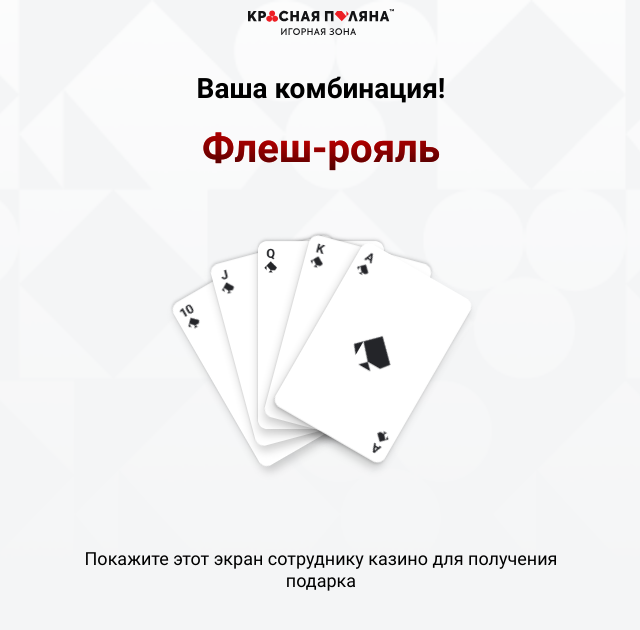
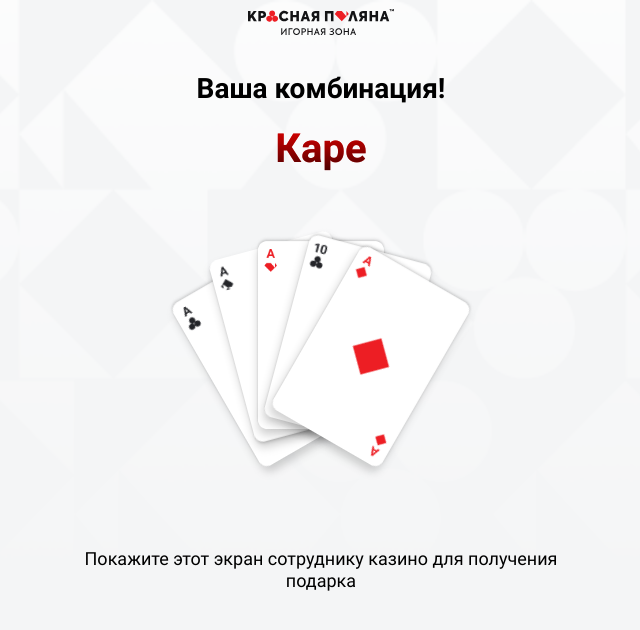
Before and after one commit to Galimard/casino, a React (Vite) app: page /combination in a window 1280 px wide. Shown: the top 630 px of the page, without its empty margins (319-959 px from the left). Built offline with nearby package versions, Linux system fonts and the light colour scheme.

Commit message:
fix button

```diff
--- a/src/features/combination-content/CombinationContent.tsx
+++ b/src/features/combination-content/CombinationContent.tsx
@@ -20,11 +20,11 @@ export const CombinationContent: FC = () => {
     // }
 
     if (randomValue <= 25) {
-      setCombination('Флеш-рояль');
+      setCombination('Пара');
     } else if (randomValue <= 50) {
-      setCombination('Флеш-рояль');
+      setCombination('Фулл-хаус');
     } else if (randomValue <= 75) {
-      setCombination('Флеш-рояль');
+      setCombination('Каре');
     } else {
       setCombination('Флеш-рояль');
     }
--- a/src/features/login-content/LoginContent.tsx
+++ b/src/features/login-content/LoginContent.tsx
@@ -95,13 +95,13 @@ export const LoginContent: FC = () => {
           <form onSubmit={event => handleSubmit(event)}>
             <Input ref={inputRef} value={ inputValue } onChange={ handleInputChange } onFocus={ handleInputFocus } error={ errorInput } />
 
-            {errorInput === '' &&
+            {/* {errorInput === '' &&  */}
               <Button
                 text='Играть'
                 disabled={inputValue === '' ? true : false}
-                class='login-btn'
+                class={`login-btn`}
               />
-            }
+            {/* } */}
           </form>
 
           {error && <Message message={ error } />}
--- a/src/styles/_vars.scss
+++ b/src/styles/_vars.scss
@@ -7,7 +7,7 @@ $cBlack: #000000;
 $cWhite: #ffffff;
 $cRed: #ED1E24;
 $cBlue: #3300C5;
-$cRedLight: rgba(204, 2, 2, 0.1);
+$cRedLight: #f0dada;
 $cGreyText: #8D92A2;
 $cGreyBg: #E6E8EC;
 
--- a/src/widgets/input/Input.tsx
+++ b/src/widgets/input/Input.tsx
@@ -32,3 +32,5 @@ export const Input = forwardRef<HTMLInputElement, InputProps>(
     );
   }
 );
+
+Input.displayName = 'Input';
--- a/src/widgets/message/styles.module.scss
+++ b/src/widgets/message/styles.module.scss
@@ -5,6 +5,7 @@
   background: $cRedLight;
   border-radius: 8px;
   margin-top: auto;
+  z-index: 10;
 }
 
 .header {
```
